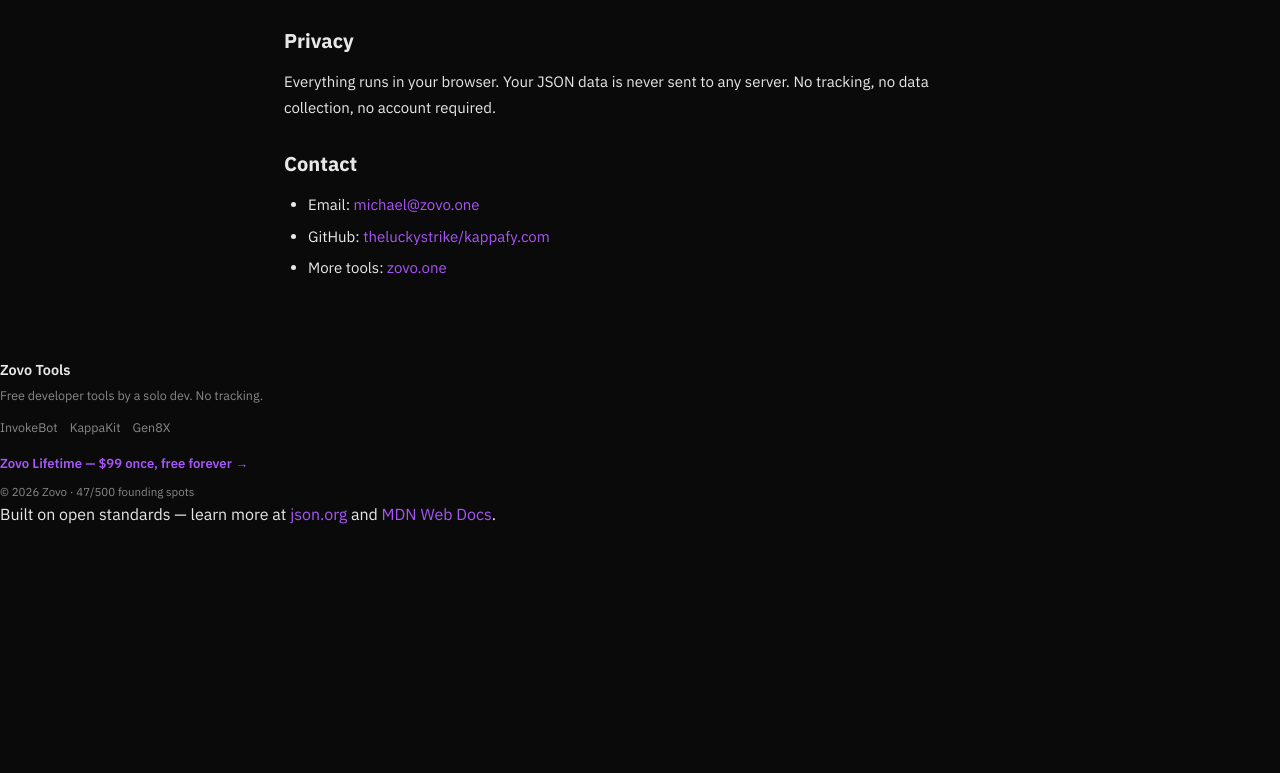
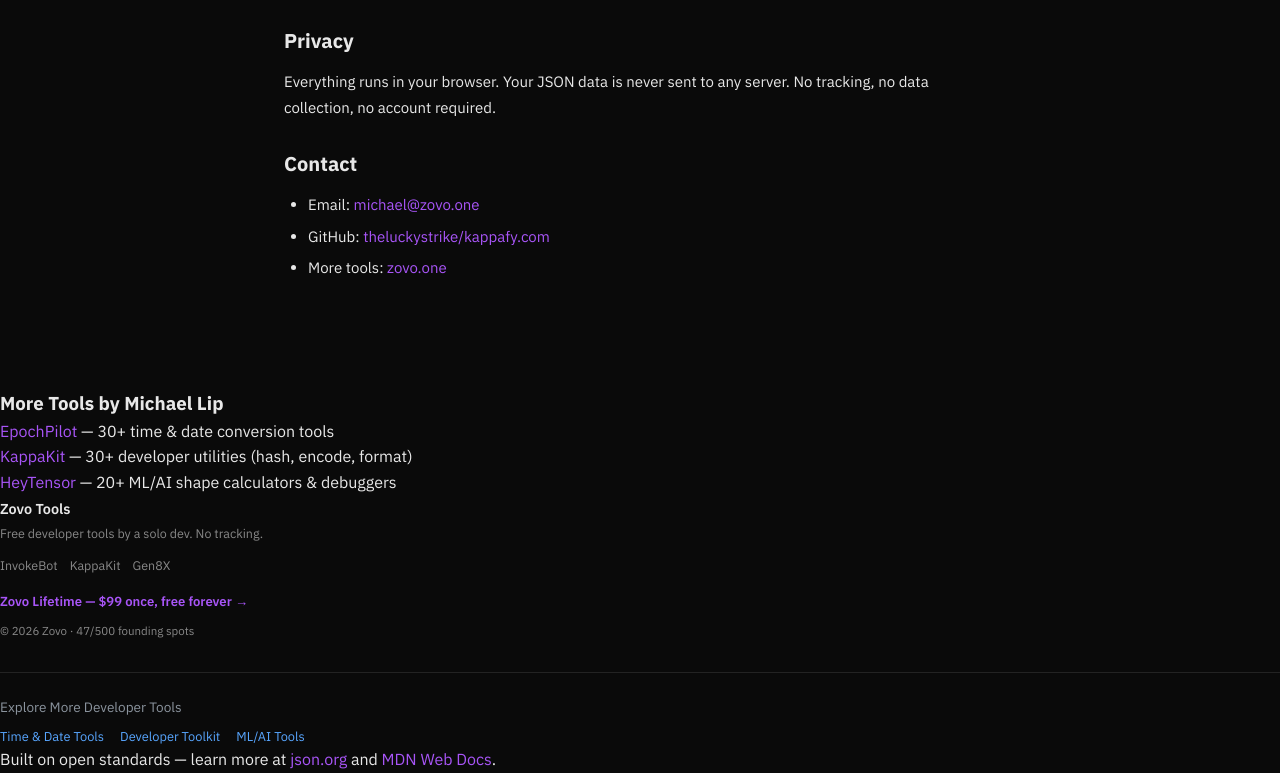
Before and after one commit to theluckystrike/kappafy.com, a plain HTML site: page about.html in a window 1280 px wide. Shown: the part 561-1334 px from the top of the page. Before the commit the page ends 1088 px from the top, so only its background shows below. Drawn offline with nearby package versions, Linux system fonts and the light colour scheme.

Commit message:
v9: add cross-links to deep domains

```diff
--- a/about.html
+++ b/about.html
@@ -71,7 +71,17 @@
   </ul>
 </div>
 
-<footer>
+
+  <section class="other-tools" style="margin-top:2rem;">
+    <h3>More Tools by Michael Lip</h3>
+    <ul style="list-style:none;padding:0;">
+      <li><a href="https://epochpilot.com/tools/">EpochPilot</a> &mdash; 30+ time &amp; date conversion tools</li>
+      <li><a href="https://kappakit.com/tools/">KappaKit</a> &mdash; 30+ developer utilities (hash, encode, format)</li>
+      <li><a href="https://heytensor.com/tools/">HeyTensor</a> &mdash; 20+ ML/AI shape calculators &amp; debuggers</li>
+    </ul>
+  </section>
+
+  <footer>
     <div class="footer-inner">
       <div class="footer-brand">
         <a href="https://zovo.one/tools">Zovo Tools</a>
@@ -89,6 +99,14 @@
         &copy; 2026 <a href="https://zovo.one">Zovo</a> &middot; 47/500 founding spots
       </div>
     </div>
+      <div class="explore-tools" style="margin-top:2rem;padding-top:1.5rem;border-top:1px solid rgba(255,255,255,0.1);">
+        <p style="font-size:0.85rem;color:#8b949e;margin-bottom:0.5rem;">Explore More Developer Tools</p>
+        <div style="display:flex;gap:1rem;flex-wrap:wrap;font-size:0.8rem;">
+          <a href="https://epochpilot.com/tools/" style="color:#58a6ff;text-decoration:none;">Time &amp; Date Tools</a>
+          <a href="https://kappakit.com/tools/" style="color:#58a6ff;text-decoration:none;">Developer Toolkit</a>
+          <a href="https://heytensor.com/tools/" style="color:#58a6ff;text-decoration:none;">ML/AI Tools</a>
+        </div>
+      </div>
   </footer>
 
       <p class="learn-more">Built on open standards — learn more at <a href="https://json.org" target="_blank">json.org</a> and <a href="https://developer.mozilla.org/en-US/docs/Learn/JavaScript/Objects/JSON" target="_blank">MDN Web Docs</a>.</p>
```
Also changed, not shown: 404.html (+8 -0 lines), blog/index.html (+8 -0 lines), blog/json-schema-design-patterns.html (+8 -0 lines), blog/mock-apis-in-30-seconds.html (+8 -0 lines), index.html (+8 -0 lines).
